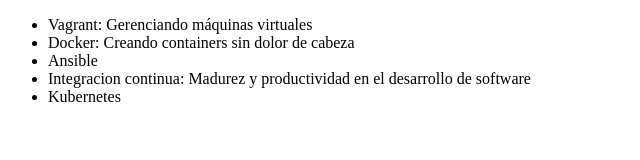
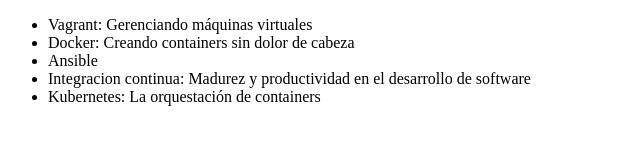
Before and after one commit to CarlosAscencioGarciaSayre/alura-git, a plain HTML site: page index.html in a window 1280 px wide. Shown: the whole page, without its empty margins (0-640 px from the left). Drawn offline with Linux system fonts and the light colour scheme.

Commit message:
cambio innecesario

```diff
--- a/index.html
+++ b/index.html
@@ -10,7 +10,7 @@
          <li> Docker: Creando containers sin dolor de cabeza </li>
          <li> Ansible </li>
          <li> Integracion continua: Madurez y productividad en el desarrollo de software</li>
-         <li>Kubernetes</li>
+         <li>Kubernetes: La orquestación de containers</li>
      </ul>
 </body>
 </html>
```
